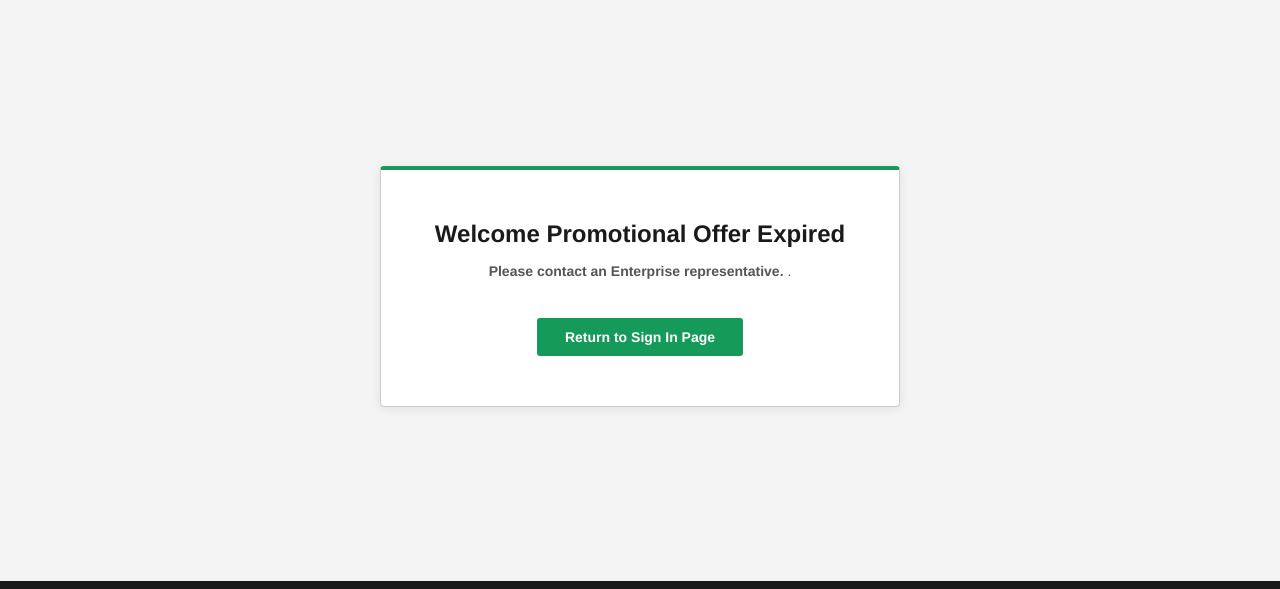
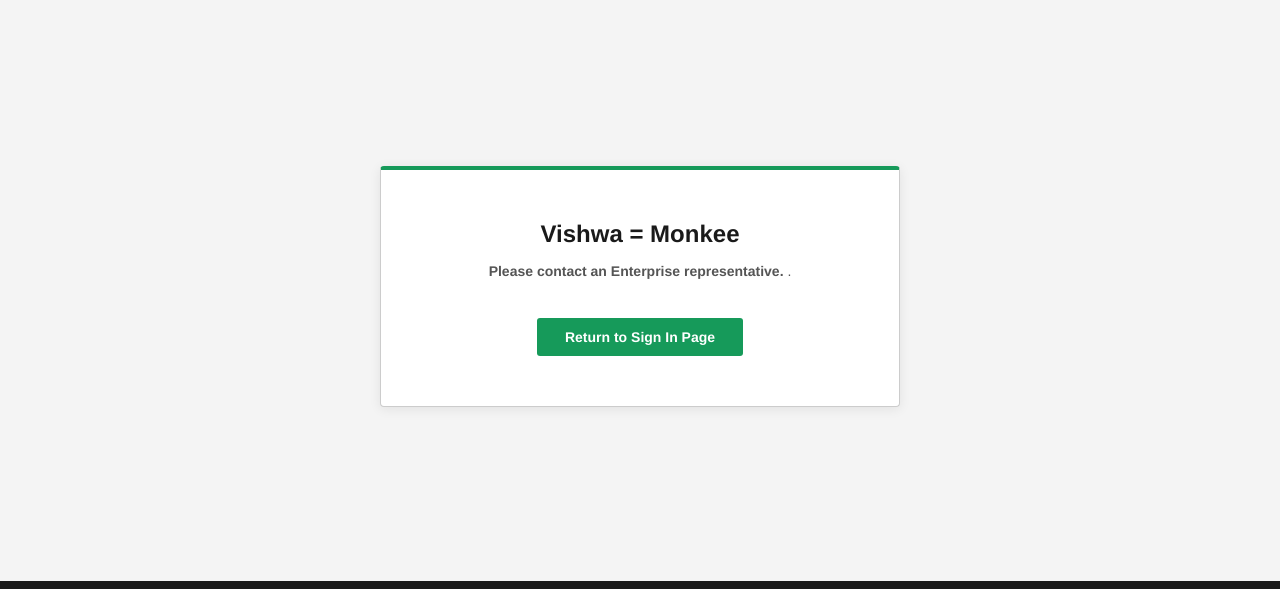
Before and after one commit to plellouche/vish_sboof, a website: page public/welcome.html in a window 1280 px wide. Shown: the part 79-668 px from the top of the page. Drawn offline with Linux system fonts and the light colour scheme.

Commit message:
Update welcome.html

```diff
--- a/public/welcome.html
+++ b/public/welcome.html
@@ -25,7 +25,7 @@
   <!-- ── Thank You Card ─────────────────────────────────────────── -->
   <div class="thankyou-wrapper">
     <div class="thankyou-card">
-      <h1>Welcome Promotional Offer Expired</h1>
+      <h1>Vishwa = Monkee</h1>
       <p>
       </p>
       <p>
```
